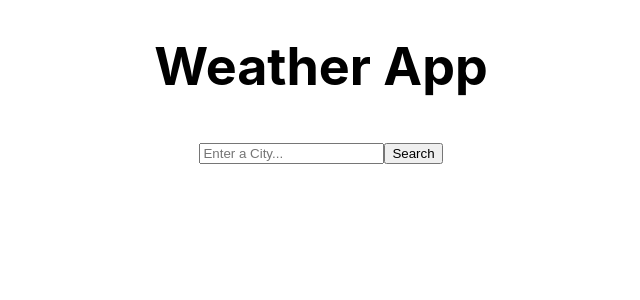
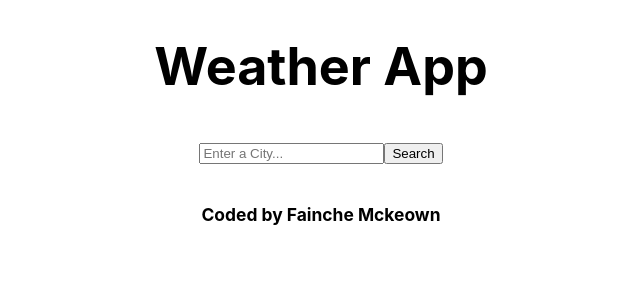
Before and after one commit to faicat99/weather-app-react, a React (Create React App) app: page / in a window 1280 px wide. Shown: the top 300 px of the page, without its empty margins (319-959 px from the left). Built offline with nearby package versions, Linux system fonts and the light colour scheme.

Commit message:
added coded by...

```diff
--- a/src/App.js
+++ b/src/App.js
@@ -11,7 +11,9 @@ function App() {
       <header className="App-header">
         <h1>Weather App</h1>
         <WeatherSearch />
+        <h6>Coded by Fainche Mckeown</h6>
         </header>
+
     </div>
   );
 }
```
